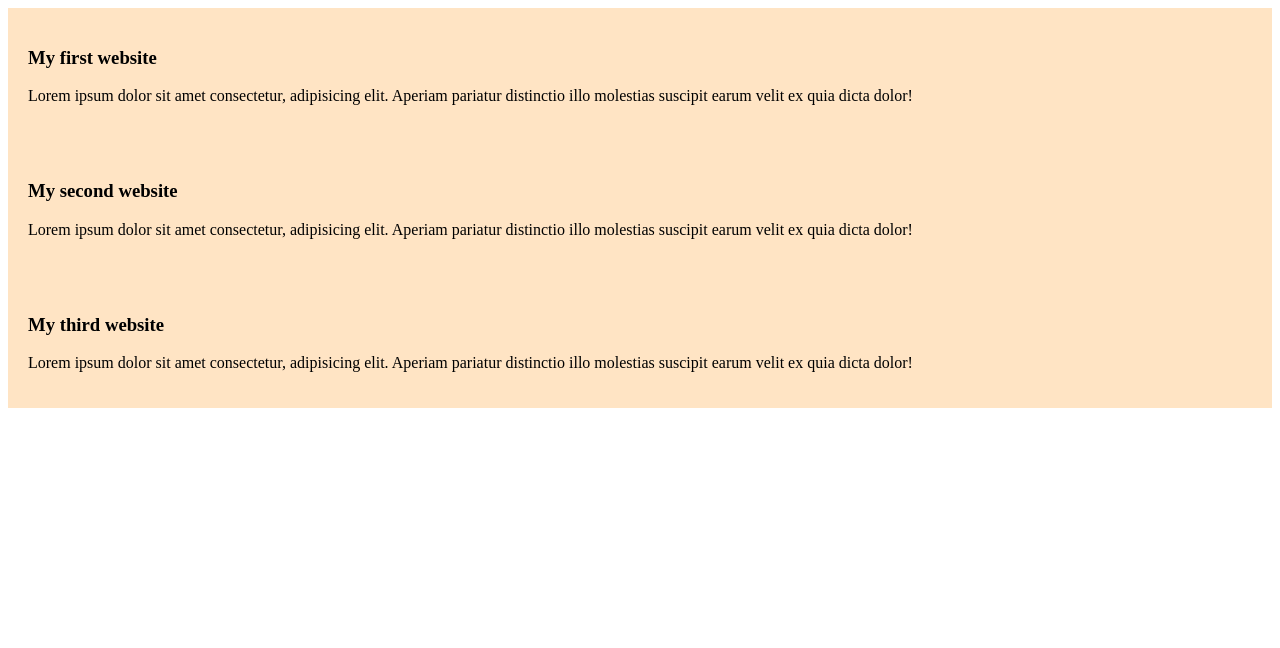
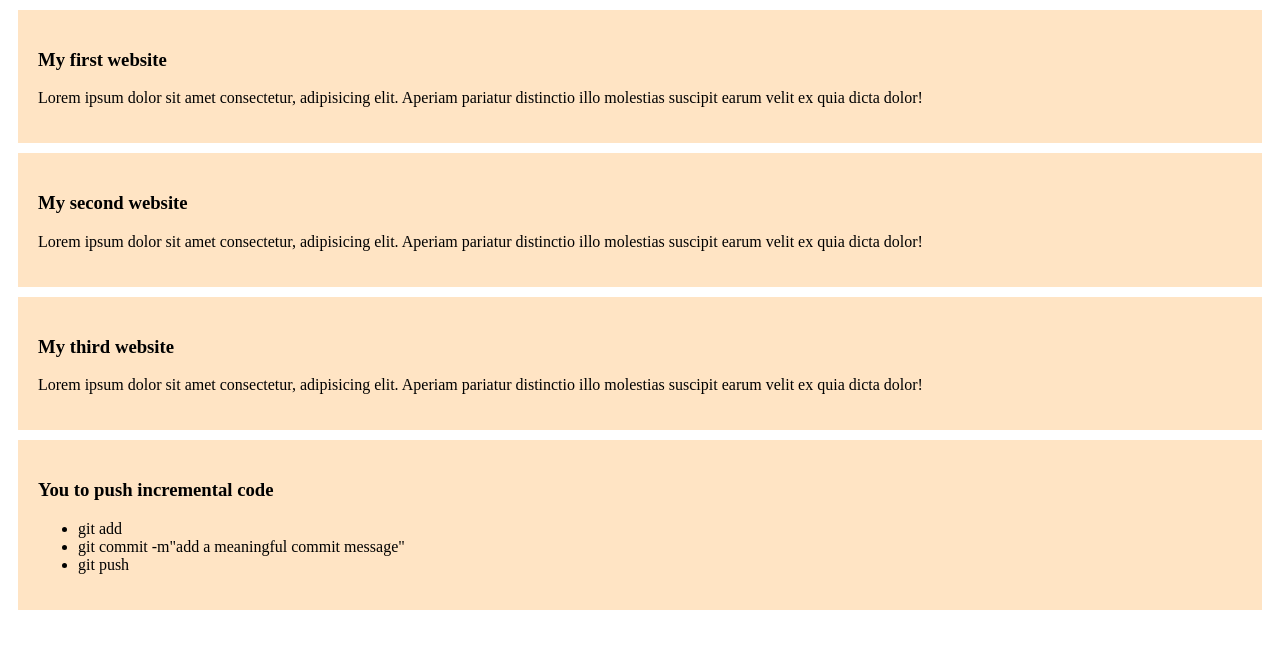
Before and after one commit to Anikx01/my-simple-website, a plain HTML site: page index.html in a window 1280 px wide. Drawn offline with Linux system fonts and the light colour scheme.

Commit message:
add a list to push code

```diff
--- a/index.html
+++ b/index.html
@@ -31,5 +31,13 @@
         dolor!
       </p>
     </div>
+    <div>
+      <h3>You to push incremental code</h3>
+      <ul>
+        <li>git add</li>
+        <li>git commit -m"add a meaningful commit message"</li>
+        <li>git push</li>
+      </ul>
+    </div>
   </body>
 </html>
--- a/style/blog.css
+++ b/style/blog.css
@@ -1,4 +1,5 @@
 div {
   background-color: bisque;
   padding: 20px;
+  margin: 10px;
 }
```
